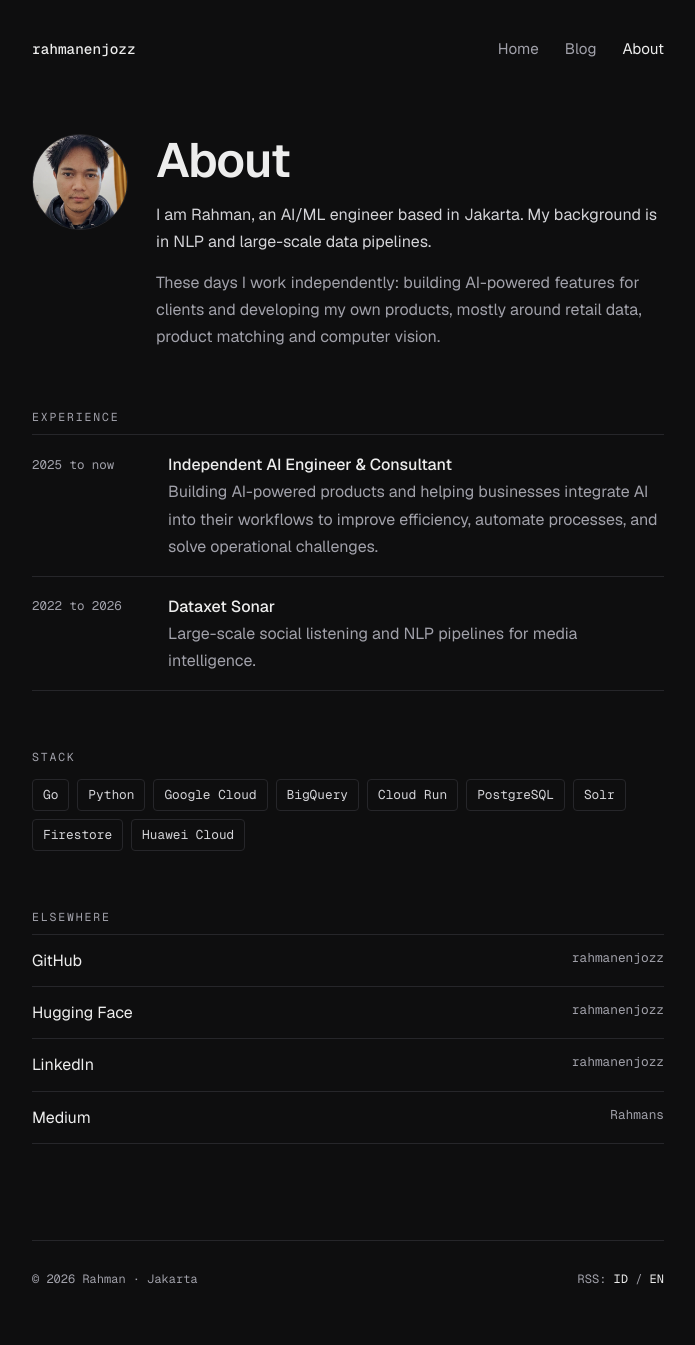
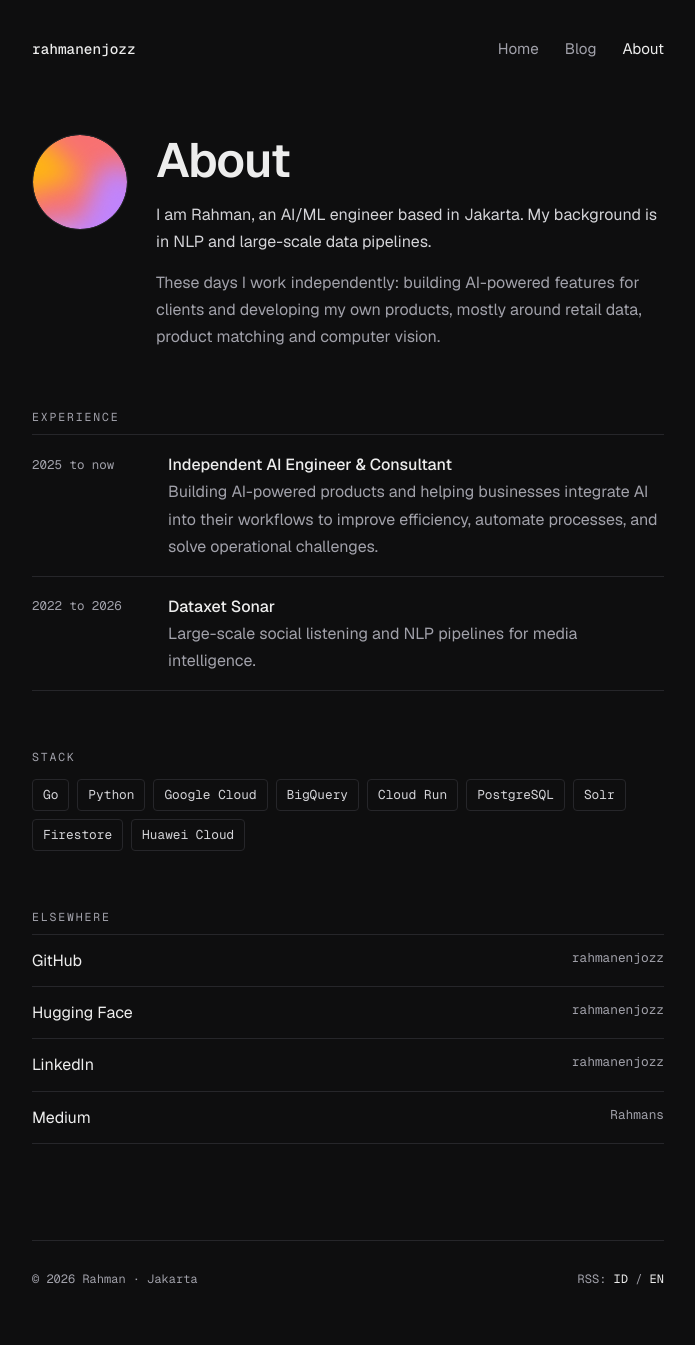
Before and after one commit to rahmanenjozz/rahmanenjozz.github.io, a Jekyll site: the page built from about.html, in a window 1280 px wide. Shown: the whole page, without its empty margins (292-987 px from the left). Built offline with Jekyll 4.4.1, drawn with Linux system fonts in a browser that asks for light colours.

Commit message:
Change avatar

```diff
--- a/_config.yml
+++ b/_config.yml
@@ -10,7 +10,7 @@ baseurl: ""
 lang: en
 email: rahmanshidiq32@gmail.com
 # Foto profil. Default pakai avatar GitHub; ganti ke /assets/img/profile.jpg kalau mau. (https://github.com/rahmanenjozz.png?size=192)
-avatar: /assets/img/profile.png
+avatar: /assets/img/profile.svg
 google_site_verification: i1RsGTM-4OG2bBoDFRueWZH1jSlNGKZ3iWzIS5_jZsc
 
 social:
```
Also changed, not shown: assets/img/profile.png (deleted), assets/img/profile.svg (added).
